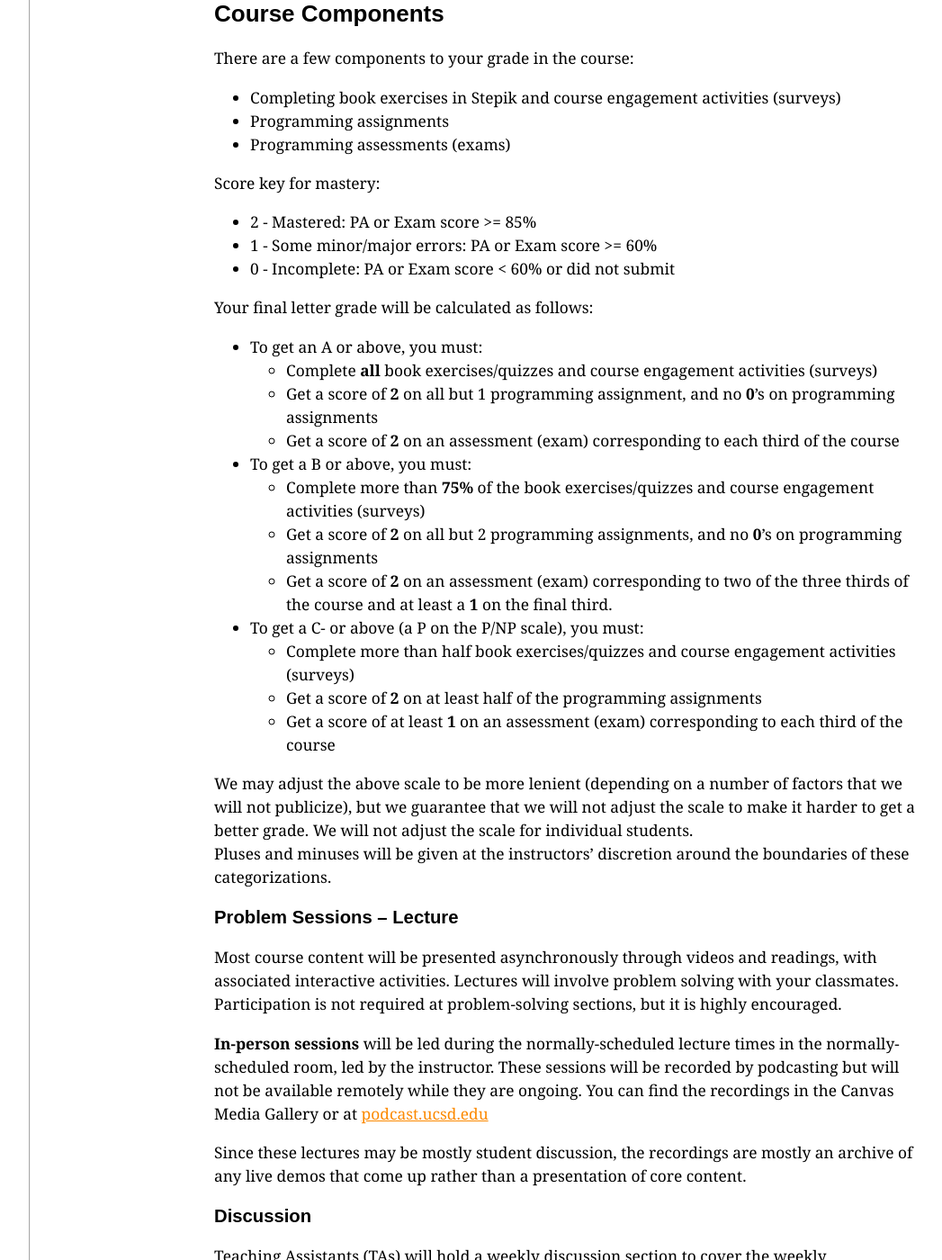
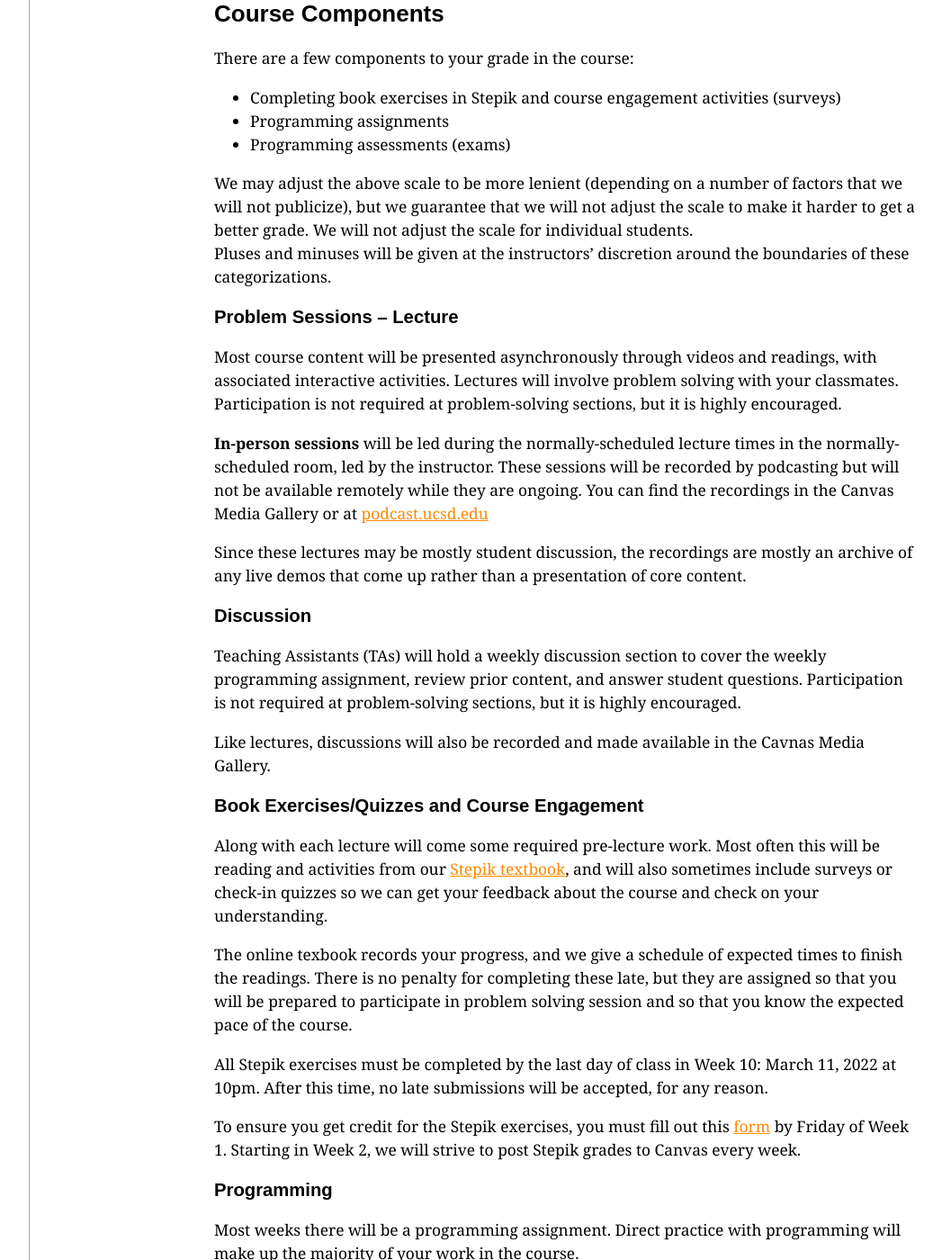
Before and after one commit to ucsd-cse11-su222/ucsd-cse11-su222.github.io, a Jekyll site: the page built from syllabus.md, in a window 1280 px wide and 1400 px high, scrolled down 567 px. Shown: the whole window at 90% size, without its empty margins (56-1103 px from the left). Built offline with Jekyll 4.4.1, drawn with Linux system fonts in a browser that asks for light colours; some of the changed text lies outside the part shown.

Commit message:
Update syllabus.md

```diff
--- a/syllabus.md
+++ b/syllabus.md
@@ -34,27 +34,10 @@ There are a few components to your grade in the course:
 - Programming assignments
 - Programming assessments (exams)
 
-Score key for mastery:
-- 2 - Mastered: PA or Exam score >= 85%
-- 1 - Some minor/major errors: PA or Exam score >= 60%
-- 0 - Incomplete: PA or Exam score < 60% or did not submit
 
-Your final letter grade will be calculated as follows:
 
-- To get an A or above, you must:
-  - Complete **all** book exercises/quizzes and course engagement activities (surveys)
-  - Get a score of **2** on all but 1 programming assignment, and no **0**'s on programming assignments
-  - Get a score of **2** on an assessment (exam) corresponding to each third of the course
 
-- To get a B or above, you must:
-  - Complete more than **75%** of the book exercises/quizzes and course engagement activities (surveys)
-  - Get a score of **2** on all but 2 programming assignments, and no **0**'s on programming assignments
-  - Get a score of **2** on an assessment (exam) corresponding to two of the three thirds of the course and at least a **1** on the final third.
 
-- To get a C- or above (a P on the P/NP scale), you must:
-  - Complete more than half book exercises/quizzes and course engagement activities (surveys)
-  - Get a score of **2** on at least half of the programming assignments
-  - Get a score of at least **1** on an assessment (exam) corresponding to each third of the course
 
 We may adjust the above scale to be more lenient
 (depending on a number of factors that we will not publicize), but we guarantee
@@ -73,7 +56,7 @@ sections, but it is highly encouraged.
 **In-person sessions** will be led during the normally-scheduled lecture times
 in the normally-scheduled room, led by the instructor. These sessions will be
 recorded by podcasting but will not be available remotely while they are ongoing.
-You can find the recordings in the Canvas Media Gallery or at [podcast.ucsd.edu](https://podcast.ucsd.edu)
+You can find the recordings in the Canvas Media Gallery or at [podcast.ucsd.edu](https://podcast.ucsd.edu){:target="_blank"}
 
 Since these lectures may be mostly student discussion, the recordings are mostly
 an archive of any live demos that come up rather than a presentation of core content.
@@ -91,7 +74,7 @@ Cavnas Media Gallery.
 
 Along with each lecture will come some required pre-lecture work. Most often
 this will be reading and activities from our [Stepik
-textbook](https://stepik.org/course/100177/syllabus), and will also sometimes
+textbook](https://stepik.org/course/100177/syllabus){:target="_blank"}, and will also sometimes
 include surveys or check-in quizzes so we can get your feedback about the course
 and check on your understanding.
 
```
Also changed, not shown: other parts of syllabus.md (+2 -2 lines).
